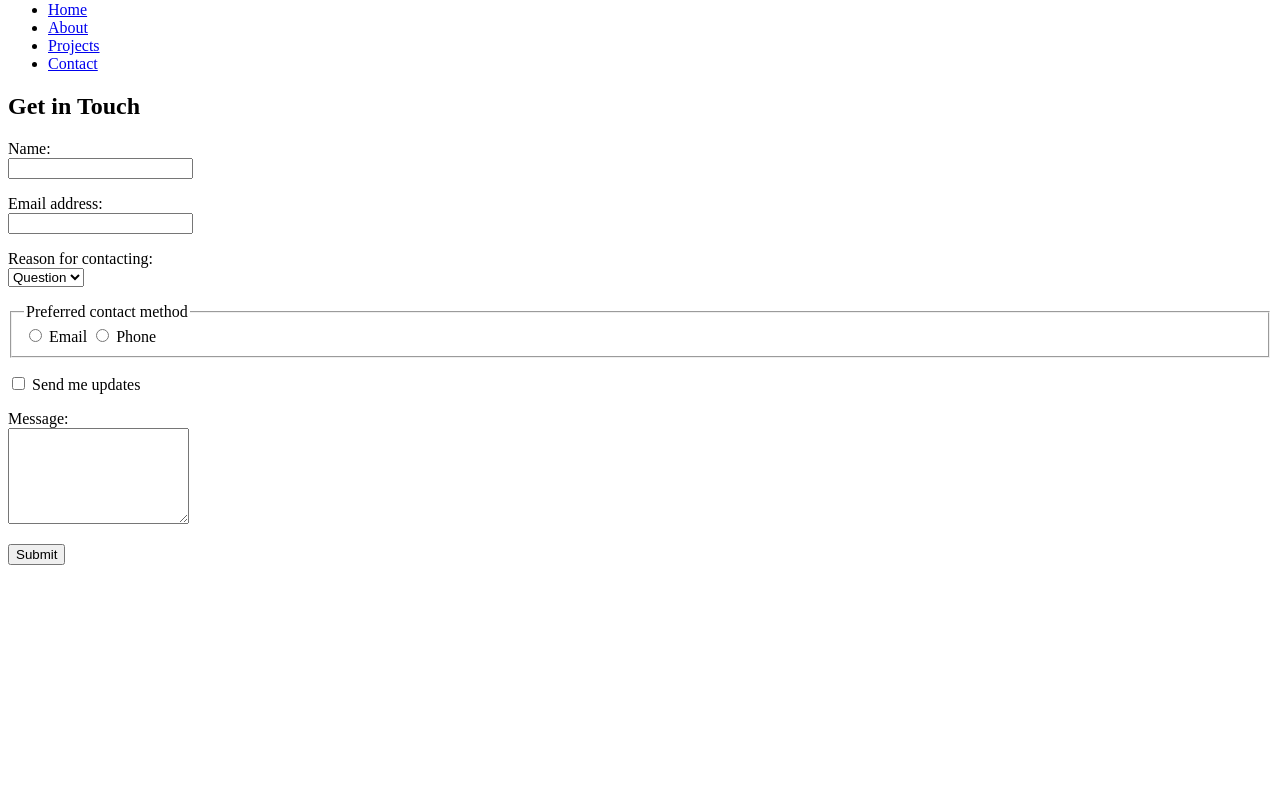
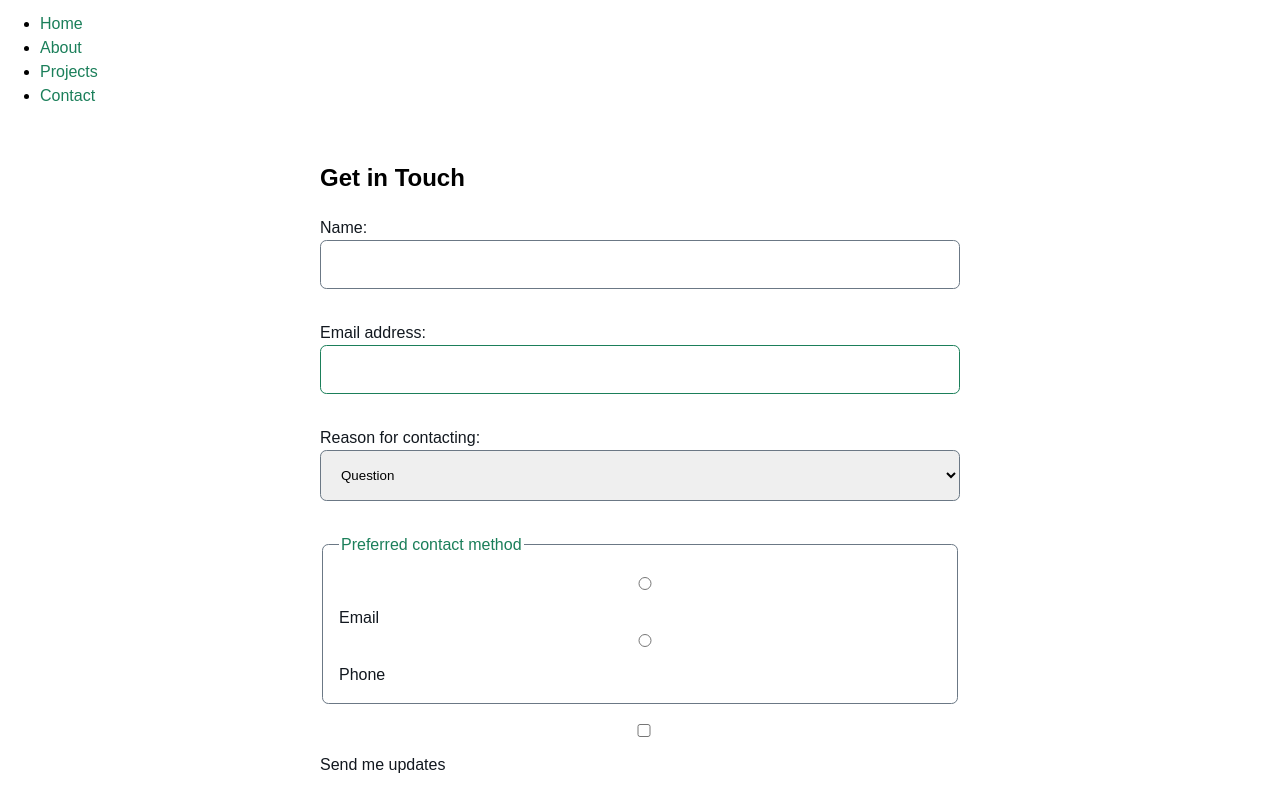
Before and after one commit to jobanpreet1835/cosc219-site, a plain HTML site: page contact.html in a window 1280 px wide. Shown: the part 79-869 px from the top of the page. Before the commit the page ends 800 px from the top, so only its background shows below. Drawn offline with Linux system fonts and the light colour scheme.

Commit message:
More errors

```diff
--- a/contact.html
+++ b/contact.html
@@ -6,7 +6,7 @@
     <meta name="viewport" content="width=device-width, initial-scale=1.0">
     <title>Contact</title>
 
-    <ink rel="stylesheet" href="css/styles.css"></ink>
+    <link rel="stylesheet" href="css/styles.css">
 </head>
 
 <body>
```
Also changed, not shown: index.html (+1 -1 lines), projects.html (+1 -1 lines).
